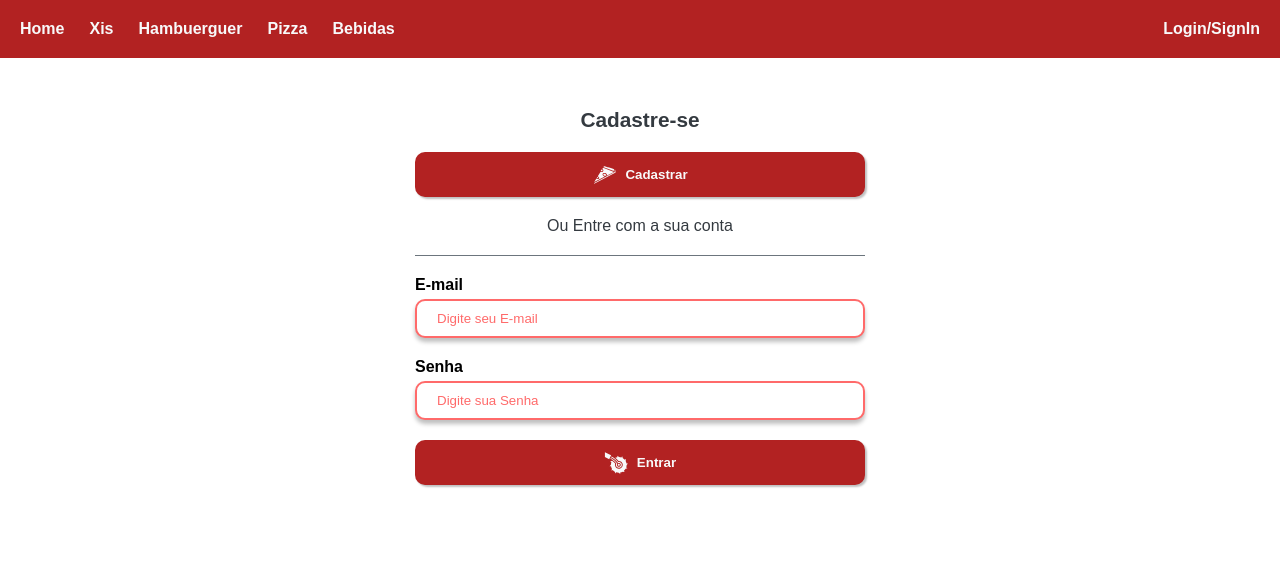
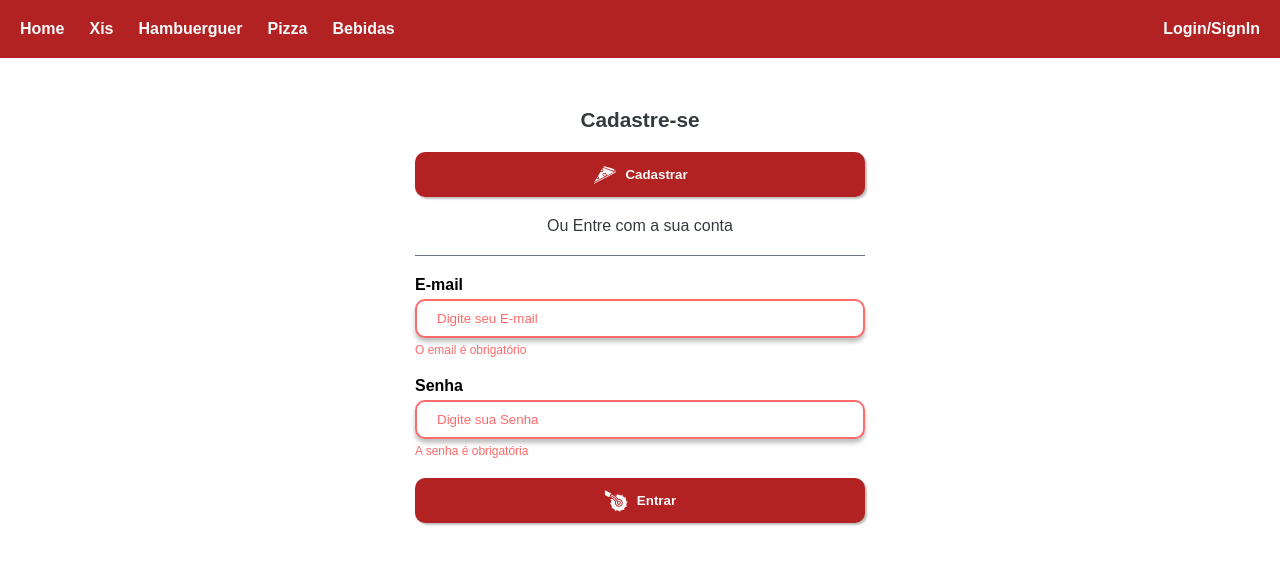
Before and after one commit to alex01sander/lancheria, a React (Create React App) app: page /login in a window 1280 px wide. Both pictures are taken after a click on the button "Entrar". Shown: the top 564 px of the page. Built offline with nearby package versions, Linux system fonts and the light colour scheme; no server answers.

Commit message:
feat: add validação de email

```diff
--- a/package.json
+++ b/package.json
@@ -30,6 +30,7 @@
     "styled-components": "^5.3.6",
     "swiper": "^8.4.5",
     "typescript": "*",
+    "validator": "^13.7.0",
     "web-vitals": "^2.1.0"
   },
   "scripts": {
@@ -62,6 +63,7 @@
     "@types/react-redux": "^7.1.24",
     "@types/redux-logger": "^3.0.9",
     "@types/styled-components": "^5.1.26",
+    "@types/validator": "^13.7.10",
     "@typescript-eslint/eslint-plugin": "^5.0.0",
     "eslint": "^8.0.1",
     "eslint-config-standard-with-typescript": "^23.0.0",
--- /dev/null
+++ b/src/components/input-error-message/input-error-message.styled.ts
@@ -0,0 +1,9 @@
+import styled from 'styled-components'
+import Colors from '../../themes/themes'
+
+export const InputErrorMessageContainer = styled.p`
+  width: 100%;
+  color: ${Colors.error};
+  font-size: 0.75rem;
+  margin-top: 5px;
+`
--- /dev/null
+++ b/src/components/input-error-message/input-error-message.tsx
@@ -0,0 +1,14 @@
+import React, { FunctionComponent } from 'react'
+import { InputErrorMessageContainer } from './input-error-message.styled'
+
+interface ErroMesasgeProps{
+    children?: React.ReactNode
+}
+
+const InputErroMessage: FunctionComponent<ErroMesasgeProps> = ({ children }) => {
+  return (
+    <InputErrorMessageContainer>{children}</InputErrorMessageContainer>
+  )
+}
+
+export default InputErroMessage
--- a/src/pages/login/login.pages.tsx
+++ b/src/pages/login/login.pages.tsx
@@ -4,6 +4,8 @@ import { LoginContainer, LoginContent, LoginHeadline, LoginInputContainer, Login
 import { GiPizzaCutter, GiPizzaSlice } from 'react-icons/gi'
 import CustomInput from '../../components/custom-input/custom-input.components'
 import { useForm } from 'react-hook-form'
+import InputErroMessage from '../../components/input-error-message/input-error-message'
+import validator from 'validator'
 
 const LoginPages = () => {
   const { register, formState: { errors }, handleSubmit } = useForm()
@@ -26,13 +28,30 @@ const LoginPages = () => {
             <p>E-mail</p>
             <CustomInput hasError={!!errors?.email}
             placeholder='Digite seu E-mail' {...register('email',
-              { required: true })}/>
+              {
+                required: true,
+                validate: (value) => {
+                  return validator.isEmail(value)
+                }
+              })}/>
+
+            {errors?.email?.type === 'required' && (
+                <InputErroMessage>O email é obrigatório</InputErroMessage>
+            )}
+
+            {errors?.email?.type === 'validate' && (
+                <InputErroMessage>O email não é valido</InputErroMessage>
+            )}
         </LoginInputContainer>
         <LoginInputContainer>
             <p>Senha</p>
             <CustomInput hasError={!!errors?.password}
             placeholder='Digite sua Senha' {...register('password',
               { required: true })}/>
+
+            {errors?.password?.type === 'required' && (
+                <InputErroMessage>A senha é obrigatória</InputErroMessage>
+            )}
         </LoginInputContainer>
 
         <CustomButom startIcon={<GiPizzaCutter size={25}/>}
```
Also changed, not shown: 1 other file (tests, documents, lock files or other folders).
